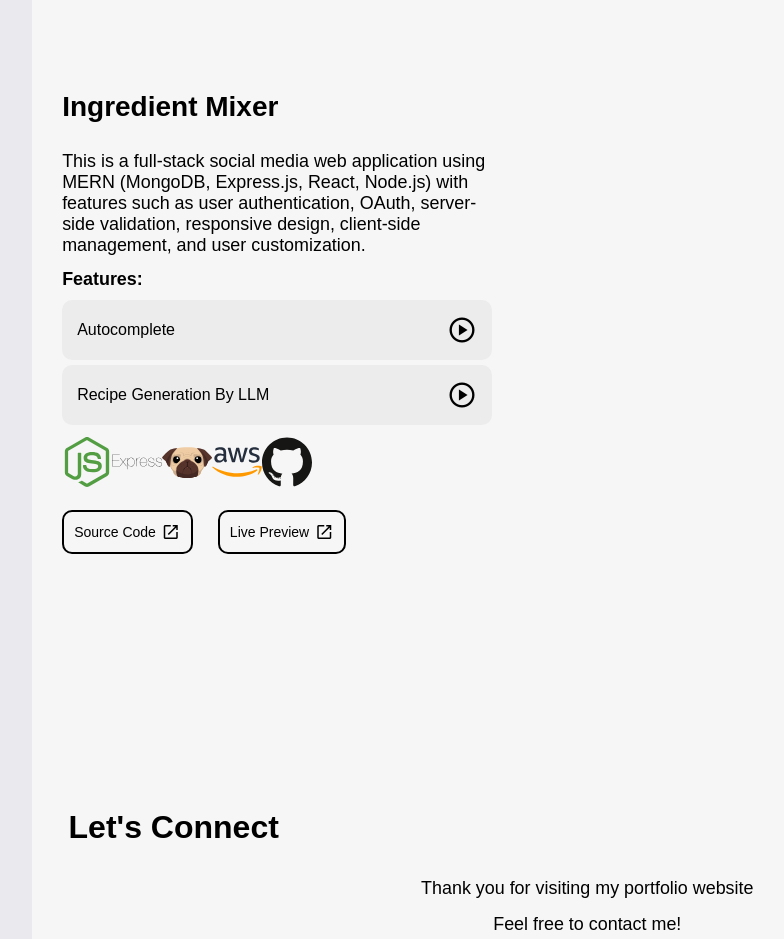
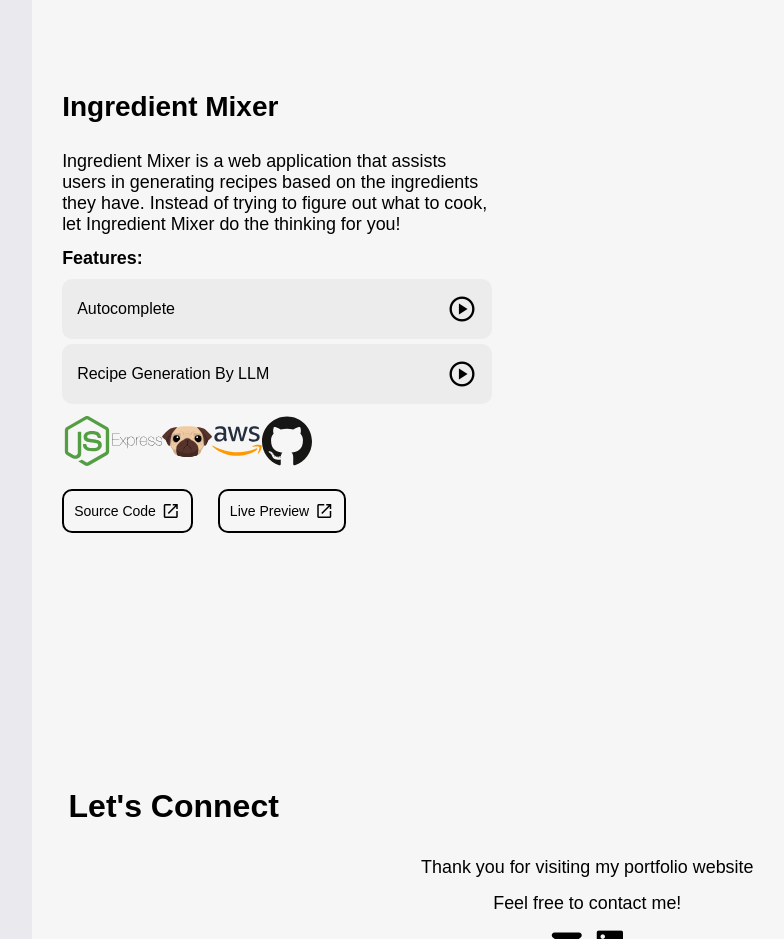
Before and after one commit to williamphk/portfolio-website-react, a React (Vite) app: page / in a window 1280 px wide. Shown: the part 3620-4559 px from the top of the page, without its empty margins (137-921 px from the left). Built offline with nearby package versions, Linux system fonts and the light colour scheme; a web font is replaced by a local one.

Commit message:
Updated Description for Project 4

```diff
--- a/src/components/ProjectFour.jsx
+++ b/src/components/ProjectFour.jsx
@@ -47,10 +47,10 @@ export default function ProjectFour({
             <source type="video/mp4" className="video-tablet-source" />
           </video>
           <p className="project-description">
-            This is a full-stack social media web application using MERN
-            (MongoDB, Express.js, React, Node.js) with features such as user
-            authentication, OAuth, server-side validation, responsive design,
-            client-side management, and user customization.
+            Ingredient Mixer is a web application that assists users in
+            generating recipes based on the ingredients they have. Instead of
+            trying to figure out what to cook, let Ingredient Mixer do the
+            thinking for you!
           </p>
           <div className="intersecting-element" data-img="3"></div>
           <h4 className="project-description">Features:</h4>
```
